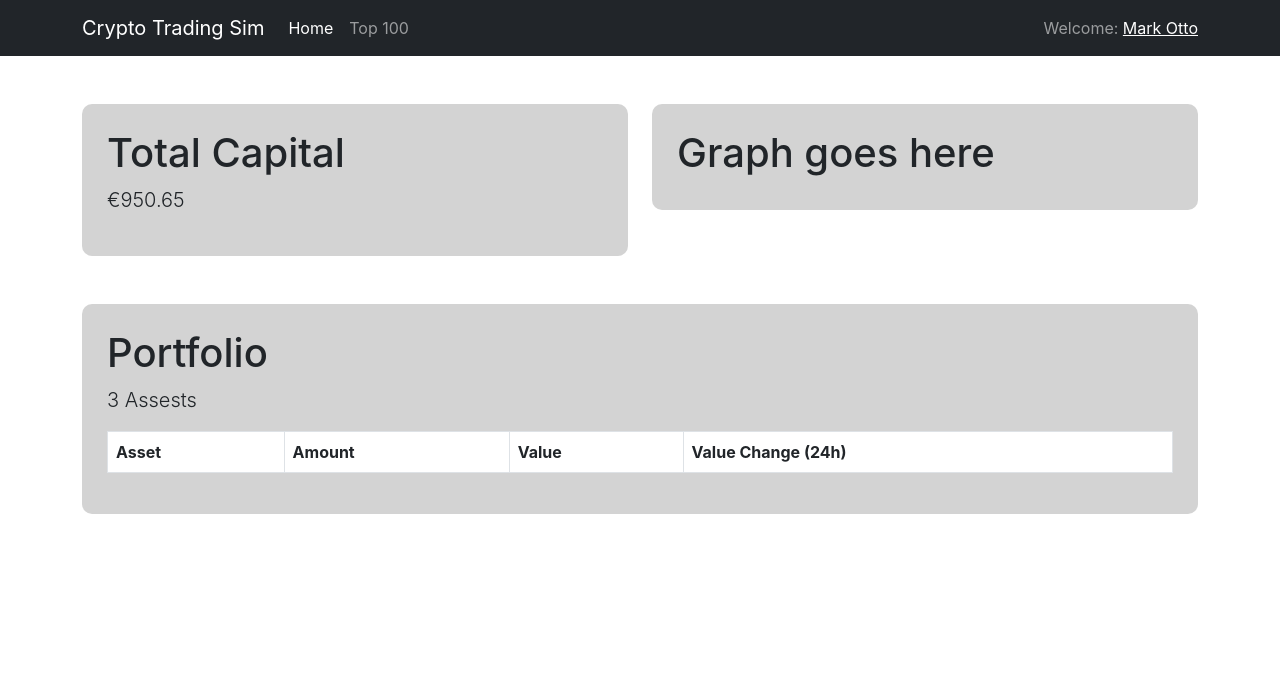
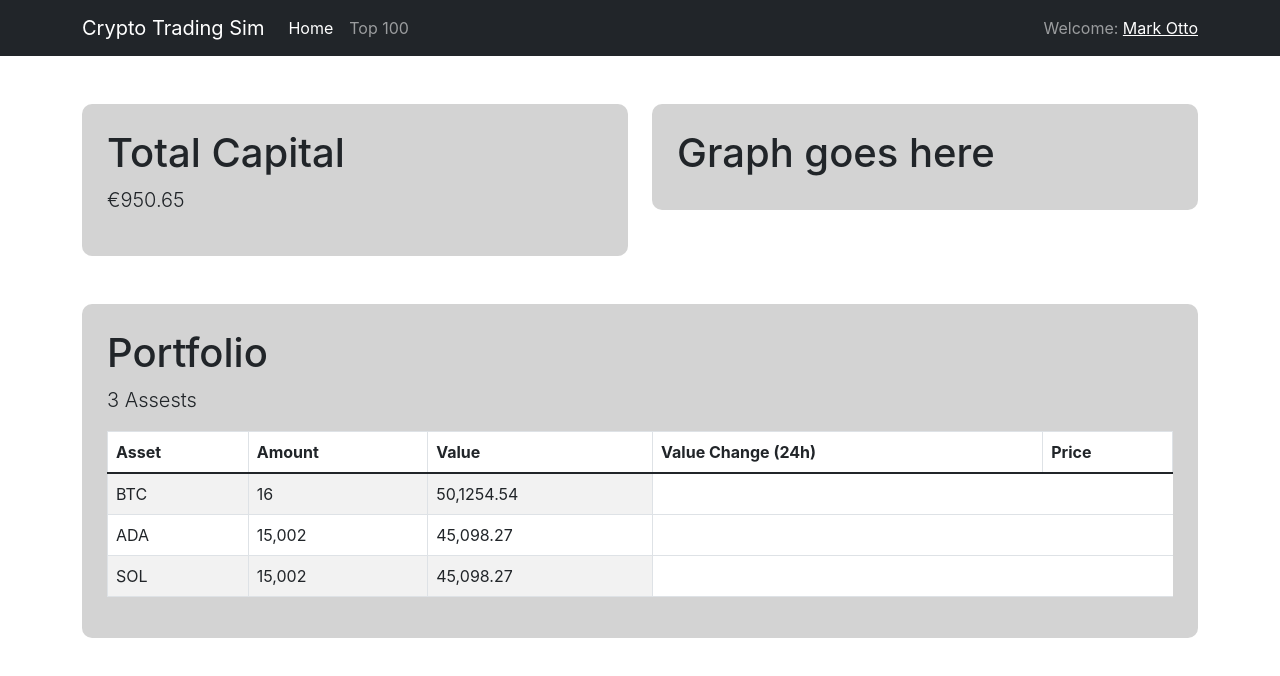
Before and after one commit to clancinio/crypto-frontend, a React (Create React App) app: page / in a window 1280 px wide. Shown: the top 676 px of the page. Built offline with nearby package versions, Linux system fonts and the light colour scheme; the HTML template or start-up script is replaced by a standard one.

Commit message:
Map assets to table

```diff
--- a/src/components/portfoliosection/PortfolioComponent.js
+++ b/src/components/portfoliosection/PortfolioComponent.js
@@ -2,10 +2,27 @@ import { useState } from "react";
 import Col from "react-bootstrap/Col";
 import Table from "react-bootstrap/Table";
 import "./portfolio.css";
+import Asset from "./asset/Asset";
 
 function PortfolioComponent() {
   // State to mock assets
-  const [state, setstate] = useState([]);
+  const [assets, setAssets] = useState([
+    {
+      symbol: "BTC",
+      amount: "16",
+      value: "50,1254.54",
+    },
+    {
+      symbol: "ADA",
+      amount: "15,002",
+      value: "45,098.27",
+    },
+    {
+      symbol: "SOL",
+      amount: "15,002",
+      value: "45,098.27",
+    },
+  ]);
 
   return (
     <Col className="section mt-5">
@@ -19,24 +36,20 @@ function PortfolioComponent() {
               <th>Amount</th>
               <th>Value</th>
               <th>Value Change (24h)</th>
+              <th>Price</th>
             </tr>
           </thead>
           <tbody>
-            {/* {coins.map((coin, index) => {
+            {assets.map((asset, index) => {
               return (
-                <Coin
-                  key={coin.id}
-                  position={index}
-                  name={coin.name}
-                  price={coin.current_price}
-                  symbol={coin.symbol}
-                  marketcap={coin.total_volume}
-                  volume={coin.market_cap}
-                  image={coin.image}
-                  priceChange={coin.price_change_percentage_24h}
+                <Asset
+                  key={index}
+                  symbol={asset.symbol}
+                  amount={asset.amount}
+                  value={asset.value}
                 />
               );
-            })} */}
+            })}
           </tbody>
         </Table>
       </div>
```
